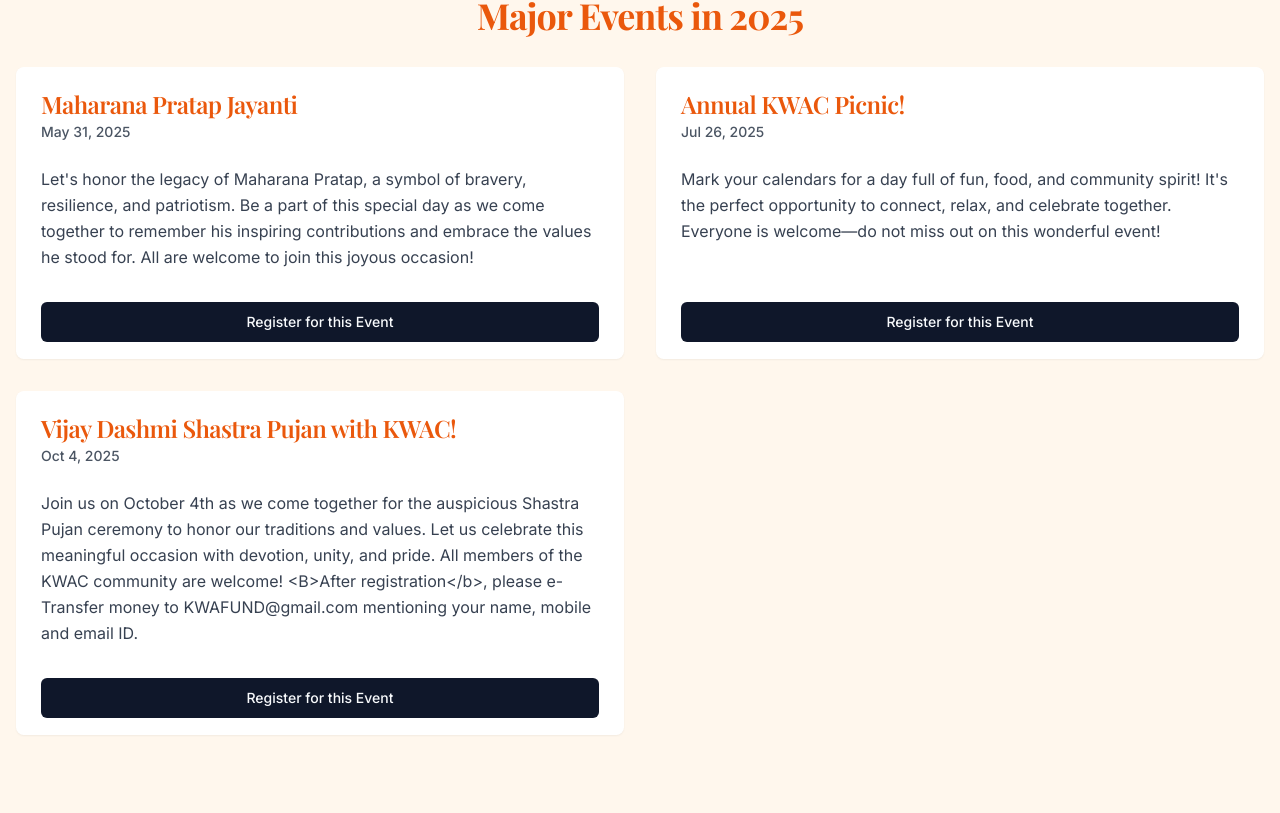
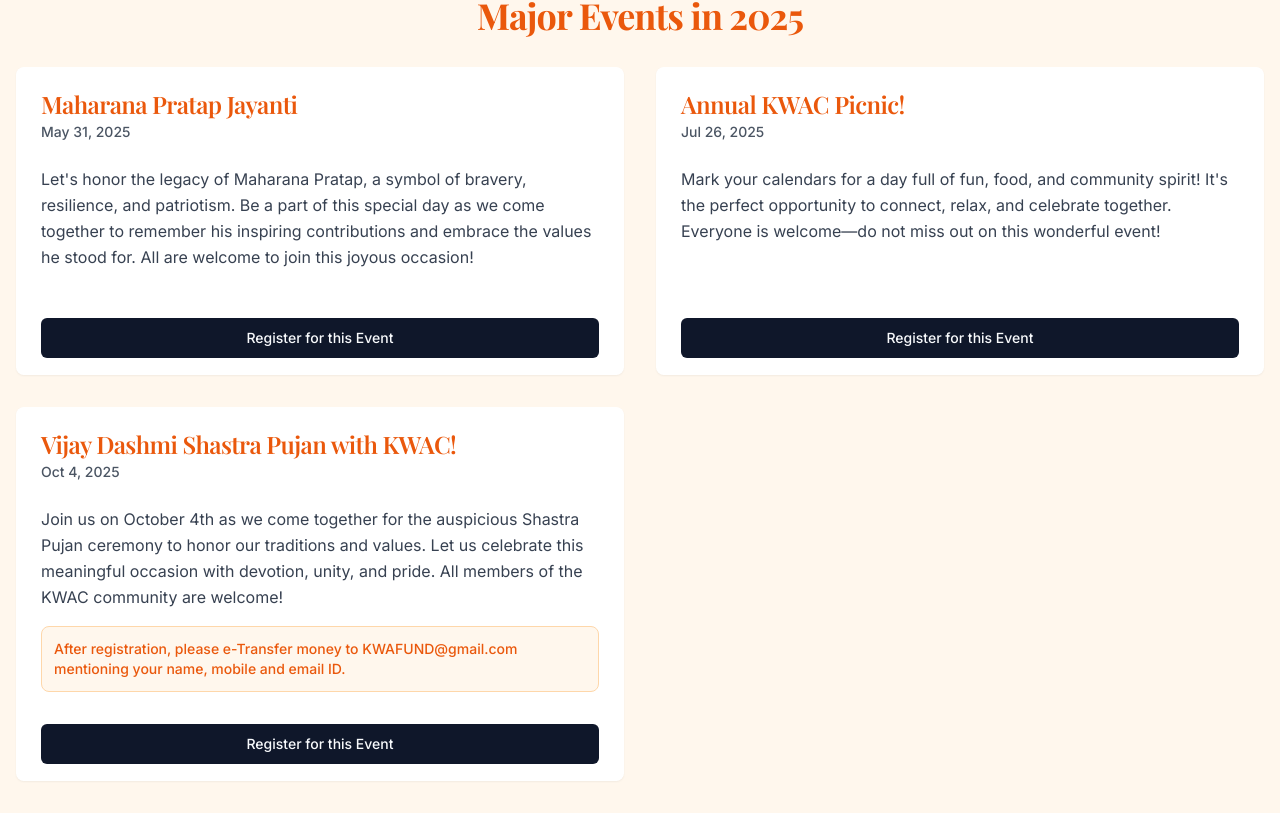
Before and after one commit to HarnamSisodiya/KWAC, a Next.js app: page /events in a window 1280 px wide. Shown: the part 356-1169 px from the top of the page. Before the commit the page ends 1123 px from the top, so only its background shows below. Built offline with nearby package versions, Linux system fonts and the light colour scheme.

Commit message:
feat: separate payment info in event description
Add `paymentInfo` prop, conditional rendering, and styling
for distinct, highlighted payment paragraph.

#VERCEL_SKIP

Co-authored-by: null <185445137+HarnamSisodiya@users.noreply.github.com>

```diff
--- a/app/events/page.tsx
+++ b/app/events/page.tsx
@@ -63,7 +63,9 @@ export default function Events() {
       title: "Vijay Dashmi Shastra Pujan with KWAC!",
       date: "Oct 4, 2025",
       description:
-        "Join us on October 4th as we come together for the auspicious Shastra Pujan ceremony to honor our traditions and values. Let us celebrate this meaningful occasion with devotion, unity, and pride. All members of the KWAC community are welcome! <B>After registration</b>, please e-Transfer money to KWAFUND@gmail.com mentioning your name, mobile and email ID.",
+        "Join us on October 4th as we come together for the auspicious Shastra Pujan ceremony to honor our traditions and values. Let us celebrate this meaningful occasion with devotion, unity, and pride. All members of the KWAC community are welcome!",
+      paymentInfo:
+        "After registration, please e-Transfer money to KWAFUND@gmail.com mentioning your name, mobile and email ID.",
       onRegister: handleVijayDashmiRegistration,
     },
   ]
@@ -81,7 +83,12 @@ export default function Events() {
                 <CardDescription className="text-gray-600 font-medium">{event.date}</CardDescription>
               </CardHeader>
               <CardContent className="flex-grow">
-                <p className="text-gray-700 leading-relaxed">{event.description}</p>
+                <p className="text-gray-700 leading-relaxed mb-4">{event.description}</p>
+                {event.paymentInfo && (
+                  <p className="text-sm text-orange-600 font-medium bg-orange-50 p-3 rounded-lg border border-orange-200">
+                    {event.paymentInfo}
+                  </p>
+                )}
               </CardContent>
               <CardFooter className="pt-2 pb-4">
                 <Button className="button-primary w-full" onClick={event.onRegister}>
```
